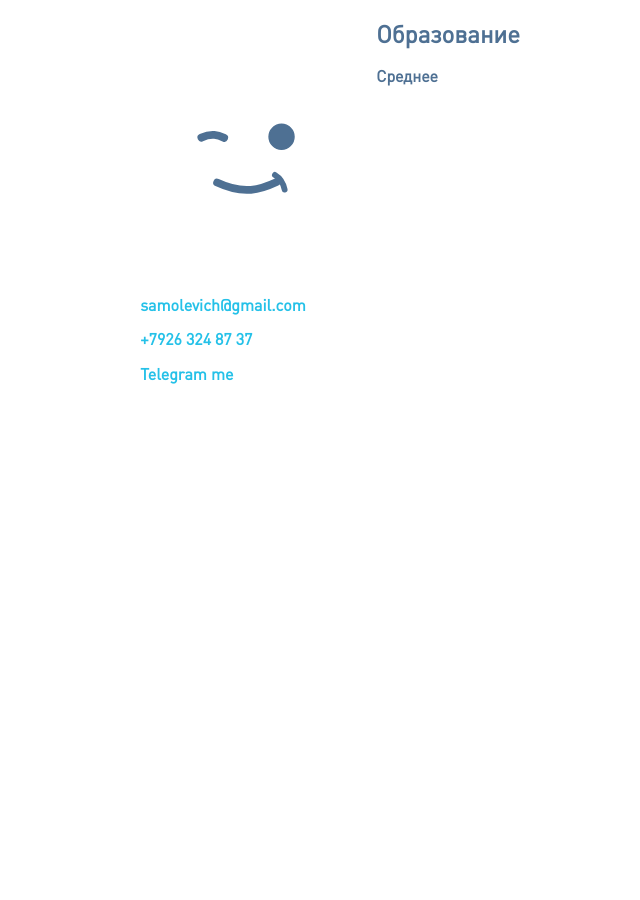
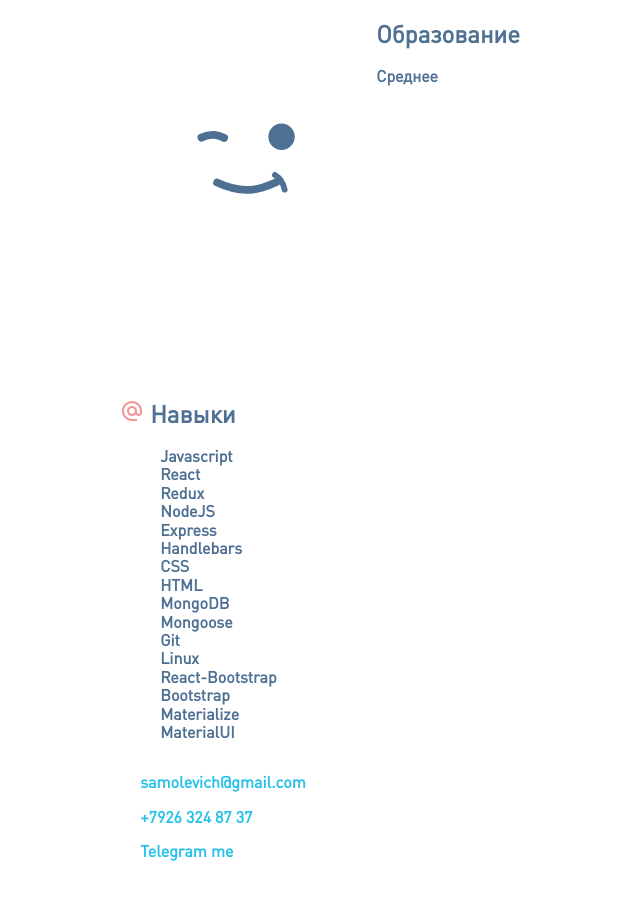
Before and after one commit to samolevich/cv, a React (Create React App) app: page / in a window 1280 px wide. Shown: the top 900 px of the page, without its empty margins (123-763 px from the left). Before the commit the page ends 800 px from the top, so only its background shows below. Built offline with nearby package versions, Linux system fonts and the light colour scheme; no server answers; the HTML template or start-up script is replaced by a standard one.

Commit message:
add skills component

```diff
--- a/src/App.module.css
+++ b/src/App.module.css
@@ -27,7 +27,8 @@
 }
 
 .bar {
-  /* color: var(--dark-blue); */
+  display: grid;
+  grid-template-rows: 1fr 1fr 1fr;
 }
 
 .info {
--- a/src/components/Bar/index.jsx
+++ b/src/components/Bar/index.jsx
@@ -1,11 +1,13 @@
 import React from 'react';
 import Photo from '../Photo';
 import Contacts from '../Contacts';
+import Skills from '../Skills';
 
 export default () => {
   return (
     <>
       <Photo />
+      <Skills />
       <Contacts />
     </>
   )
--- a/src/components/Contacts/index.jsx
+++ b/src/components/Contacts/index.jsx
@@ -3,10 +3,10 @@ import style from './index.module.css';
 
 export default () => {
   return (
-    <>
+    <div>
       <p><a className={style.contacts} href="mailto:samolevich@gmail.com">samolevich@gmail.com</a></p>
       <p><a className={style.contacts} href="tel:+79263248737">+7926 324 87 37</a></p>
       <p><a className={style.contacts} href="https://t.me/samolevich">Telegram me</a></p>
-    </>
+    </div>
   )
 }
--- a/src/components/Photo/index.jsx
+++ b/src/components/Photo/index.jsx
@@ -4,15 +4,15 @@ import style from './index.module.css'
 export default () => {
   const [ photo, setPhoto ] = useState('img/wink.svg');
 
-  useEffect(() => {
-    setTimeout(() => {
-      const url = 'https://api.github.com/users/samolevich';
-      fetch(url)
-        .then(res => res.json())
-        .then(data => setPhoto(data.avatar_url))
-        .catch(err => console.log('Something is not working as expected =>', err));
-    }, 2048)
-  }, []);
+  // useEffect(() => {
+  //   setTimeout(() => {
+  //     const url = 'https://api.github.com/users/samolevich';
+  //     fetch(url)
+  //       .then(res => res.json())
+  //       .then(data => setPhoto(data.avatar_url))
+  //       .catch(err => console.log('Something is not working as expected =>', err));
+  //   }, 2048)
+  // }, []);
 
   return <img className={style.photo} src={ photo } alt='my face' />
 }
--- a/src/components/Skills/index.jsx
+++ b/src/components/Skills/index.jsx
@@ -0,0 +1,28 @@
+import React from 'react';
+import './index.module.css';
+
+export default () => {
+  return (
+    <div>
+      <h2><img src="img/contacts.svg" alt="skills"/> Навыки</h2>
+      <ul>
+        <li>Javascript</li>
+        <li>React</li>
+        <li>Redux</li>
+        <li>NodeJS</li>
+        <li>Express</li>
+        <li>Handlebars</li>
+        <li>CSS</li>
+        <li>HTML</li>
+        <li>MongoDB</li>
+        <li>Mongoose</li>
+        <li>Git</li>
+        <li>Linux</li>
+        <li>React-Bootstrap</li>
+        <li>Bootstrap</li>
+        <li>Materialize</li>
+        <li>MaterialUI</li>
+      </ul>
+    </div>
+  )
+}
--- /dev/null
+++ b/src/components/Skills/index.module.css
@@ -0,0 +1,3 @@
+ul {
+  list-style: none;
+}
```
